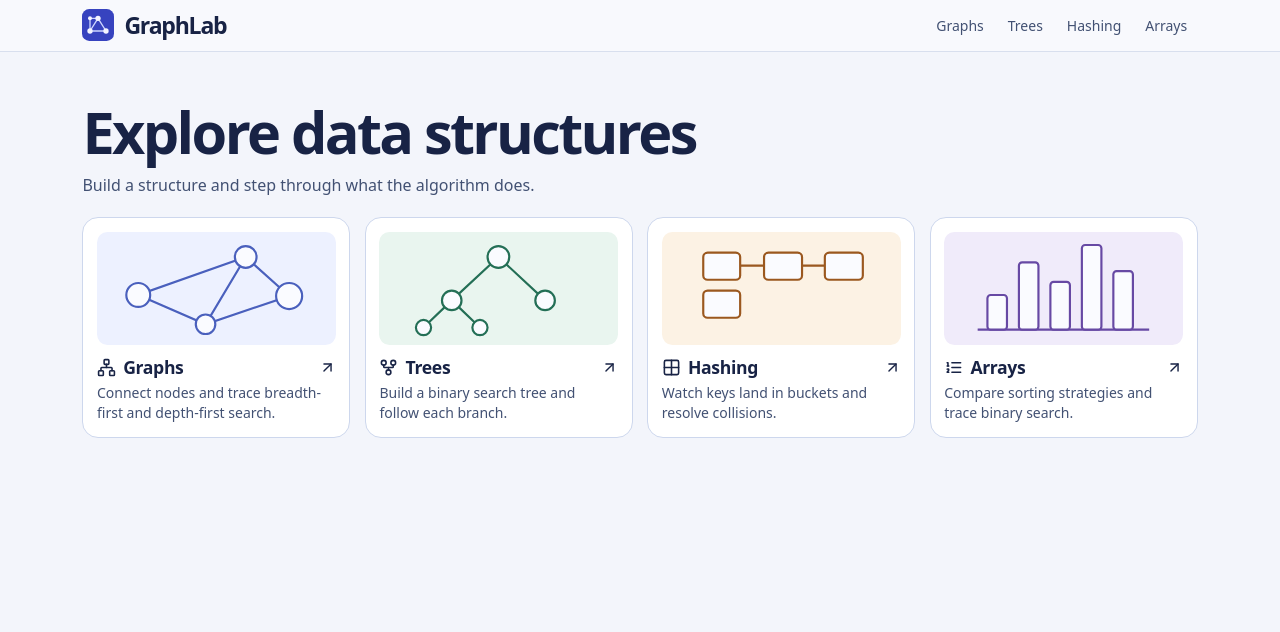
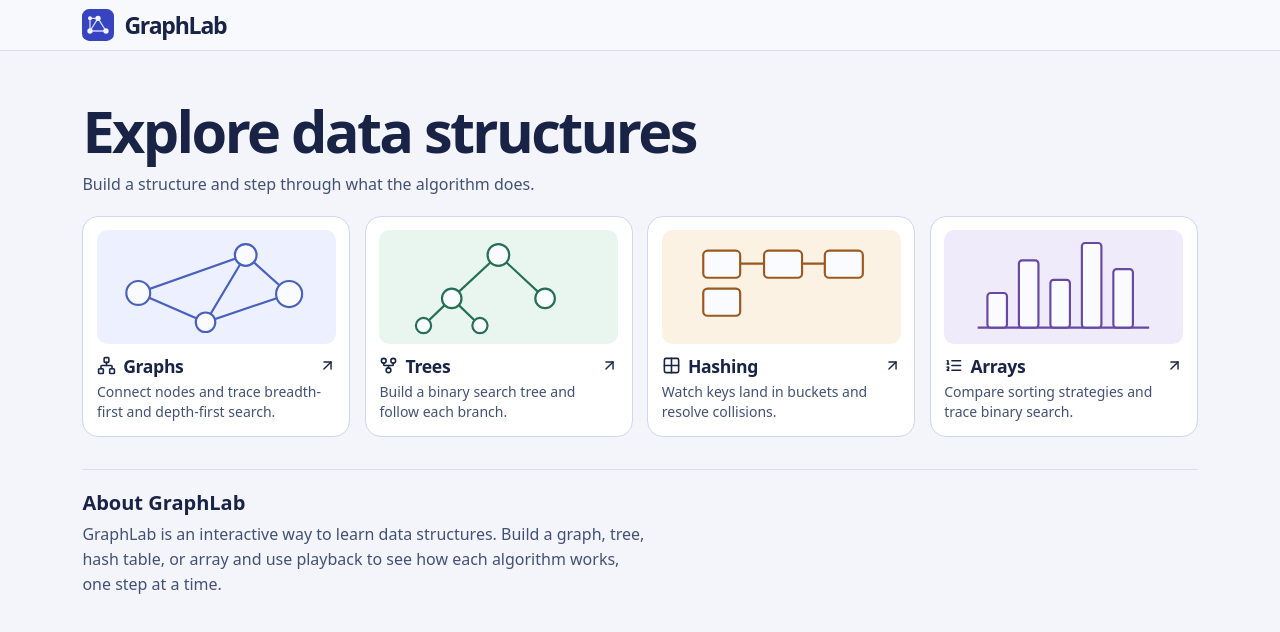
Before and after one commit to jding-3/dsvisualizer, a React (Vite) app: page / in a window 1280 px wide. Shown: the top 632 px of the page. Built offline with nearby package versions, Linux system fonts and the light colour scheme.

Commit message:
Simplify the header and explain GraphLab on the homepage

```diff
--- a/client/labs/ArrayLab.tsx
+++ b/client/labs/ArrayLab.tsx
@@ -28,7 +28,7 @@ export function ArrayLab() {
     lab.start(arrayTrace(parsed, algorithm, target ?? 0), algorithm !== 'binary')
   }
 
-  return <LabShell {...lab} description={lab.step?.description} path="/arrays" title="Arrays"
+  return <LabShell {...lab} description={lab.step?.description} title="Arrays"
     subtitle="Sort values or search an ascending array."
     controls={<>
       <label className="array-input">Array values <input value={input} onChange={(event) => { lab.cancel(); setDraft(event.target.value) }} /></label>
--- a/client/labs/HashLab.tsx
+++ b/client/labs/HashLab.tsx
@@ -28,7 +28,7 @@ export function HashLab() {
     setFeedback(`Rehashed ${entries.length} ${entries.length === 1 ? 'entry' : 'entries'}.`)
   }
 
-  return <LabShell {...lab} description={lab.step?.description} path="/hashing" title="Hash tables"
+  return <LabShell {...lab} description={lab.step?.description} title="Hash tables"
     subtitle="Find out where keys land and what happens when they collide." feedback={feedback}
     controls={<>
       <label>Buckets <select value={lab.data.size} onChange={(event) => rehash(Number(event.target.value), lab.data.mode)}>
--- a/client/labs/Shell.tsx
+++ b/client/labs/Shell.tsx
@@ -9,12 +9,9 @@ const sections = [
   { name: 'Arrays', path: '/arrays', icon: ListOrdered, description: 'Compare sorting strategies and trace binary search.' },
 ]
 
-function Navigation({ current }: { current?: string }) {
+function Navigation() {
   return <header className="lab-nav"><div className="lab-nav-inner">
     <a className="brand" href="/" aria-label="GraphLab homepage"><img src="/graphlab.svg" alt="" width="32" height="32" /> GraphLab</a>
-    <nav aria-label="Data structures">{sections.map(({ name, path }) => (
-      <a key={path} href={path} aria-current={current === path ? 'page' : undefined}>{name}</a>
-    ))}</nav>
   </div></header>
 }
 
@@ -38,17 +35,21 @@ export function Home() {
         <p>{description}</p>
       </a>
     ))}</div>
+    <section className="lab-about" id="about" aria-labelledby="about-heading">
+      <h2 id="about-heading">About GraphLab</h2>
+      <p>GraphLab is an interactive way to learn data structures. Build a graph, tree, hash table, or array and use playback to see how each algorithm works, one step at a time.</p>
+    </section>
   </main></div>
 }
 
 type LabShellProps = {
-  path: string; title: string; subtitle: string; controls: ReactNode; children: ReactNode; details?: ReactNode;
+  title: string; subtitle: string; controls: ReactNode; children: ReactNode; details?: ReactNode;
   description?: string; length: number; playback: Parameters<typeof Playback>[0]['playback']; pending: boolean;
   cancel: () => void; feedback?: string;
 }
 
-export function LabShell({ path, title, subtitle, controls, children, details, description, length, playback, pending, cancel, feedback }: LabShellProps) {
-  return <div className="lab-site"><Navigation current={path} /><main className="lab-page">
+export function LabShell({ title, subtitle, controls, children, details, description, length, playback, pending, cancel, feedback }: LabShellProps) {
+  return <div className="lab-site"><Navigation /><main className="lab-page">
     <h1>{title}</h1><p className="lab-subtitle">{subtitle}</p>
     <section className="lab-board" aria-label={title}>
       <div className="lab-controls">{controls}{feedback && <p className="lab-feedback" role="status">{feedback}</p>}</div>
--- a/client/labs/TreeLab.tsx
+++ b/client/labs/TreeLab.tsx
@@ -30,7 +30,7 @@ export function TreeLab() {
     lab.start(treeTrace(lab.data, operation, value), operation !== 'search')
   }
 
-  return <LabShell {...lab} description={lab.step?.description} path="/trees" title="Binary search tree"
+  return <LabShell {...lab} description={lab.step?.description} title="Binary search tree"
     subtitle="Compare values to find the next branch." feedback={feedback}
     controls={<>
       <label>Value <input value={input} inputMode="decimal" placeholder="e.g. 7" onChange={(event) => { setInput(event.target.value); setFeedback('') }} /></label>
--- a/client/labs/styles.css
+++ b/client/labs/styles.css
@@ -7,9 +7,6 @@
 }
 .lab-nav { position: sticky; top: 0; z-index: 3; background: #f8f9fdee; backdrop-filter: blur(16px); border-bottom: 1px solid #d8dfee; }
 .lab-nav-inner { max-width: 72rem; padding: .55rem 1.15rem; margin: auto; display: flex; align-items: center; justify-content: space-between; gap: .5rem 1rem; flex-wrap: wrap; }
-.lab-nav nav { display: flex; flex-wrap: wrap; gap: .2rem; }
-.lab-nav nav a { padding: .45rem .65rem; border-radius: .45rem; font-size: .875rem; color: #425173; }
-.lab-nav nav a:hover, .lab-nav nav a[aria-current] { color: #283ca3; background: #e5ebfc; }
 .lab-home, .lab-page { max-width: 72rem; margin: auto; padding: clamp(1rem, 4vw, 3rem) 1.15rem 2rem; }
 .lab-site h1 { font-size: clamp(2rem, 5vw, 3.6rem); letter-spacing: -.045em; line-height: 1.1; }
 .lab-home > p, .lab-subtitle { margin: .6rem 0 1.25rem; line-height: 1.5; color: #425173; }
@@ -88,3 +85,7 @@
 @media (prefers-reduced-motion: reduce) {
   .lab-site *, .lab-site *::before, .lab-site *::after { animation: none; transition: none; }
 }
+
+.lab-about { margin-top: 2rem; padding-top: 1.2rem; border-top: 1px solid #d8dfee; scroll-margin-top: 6rem; }
+.lab-about h2 { font-size: 1.25rem; }
+.lab-about p { margin-top: .4rem; max-width: 62ch; color: #425173; line-height: 1.55; }
```
Also changed, not shown: 1 other file (tests, documents, lock files or other folders).
